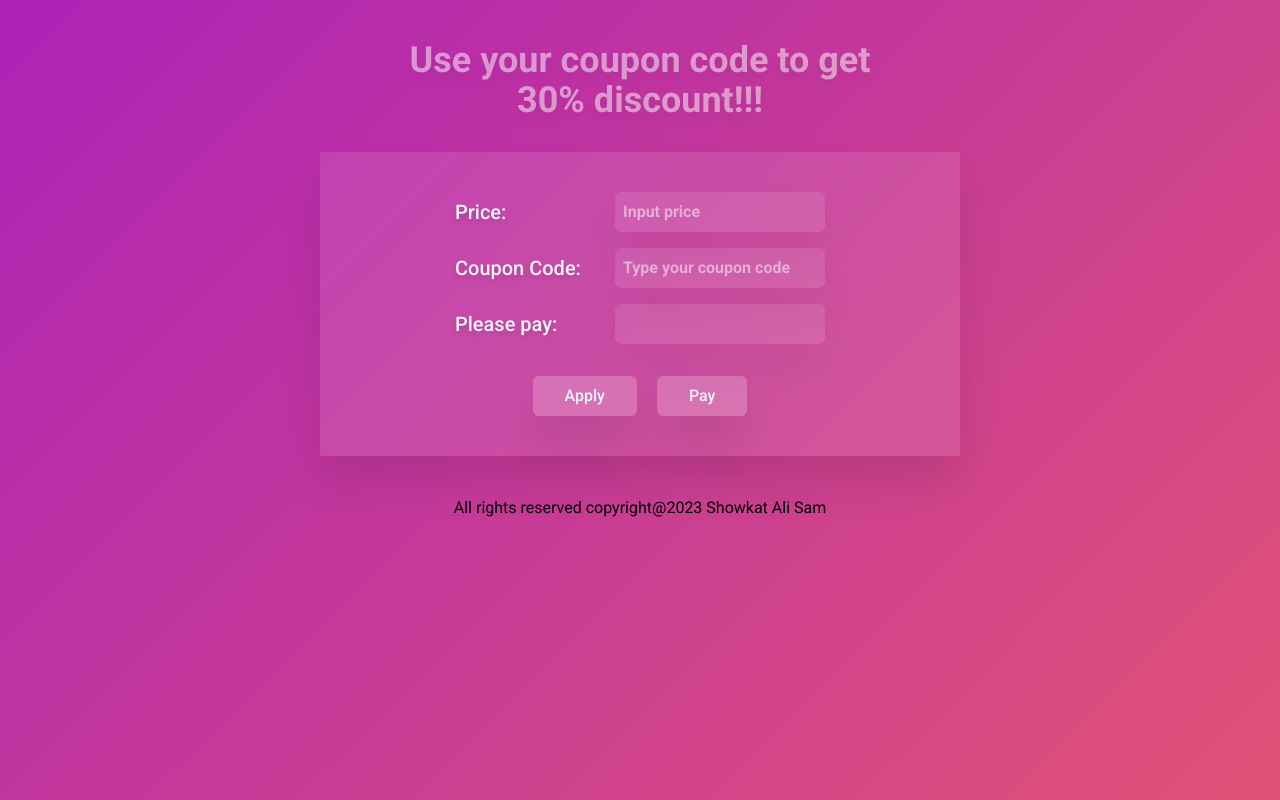
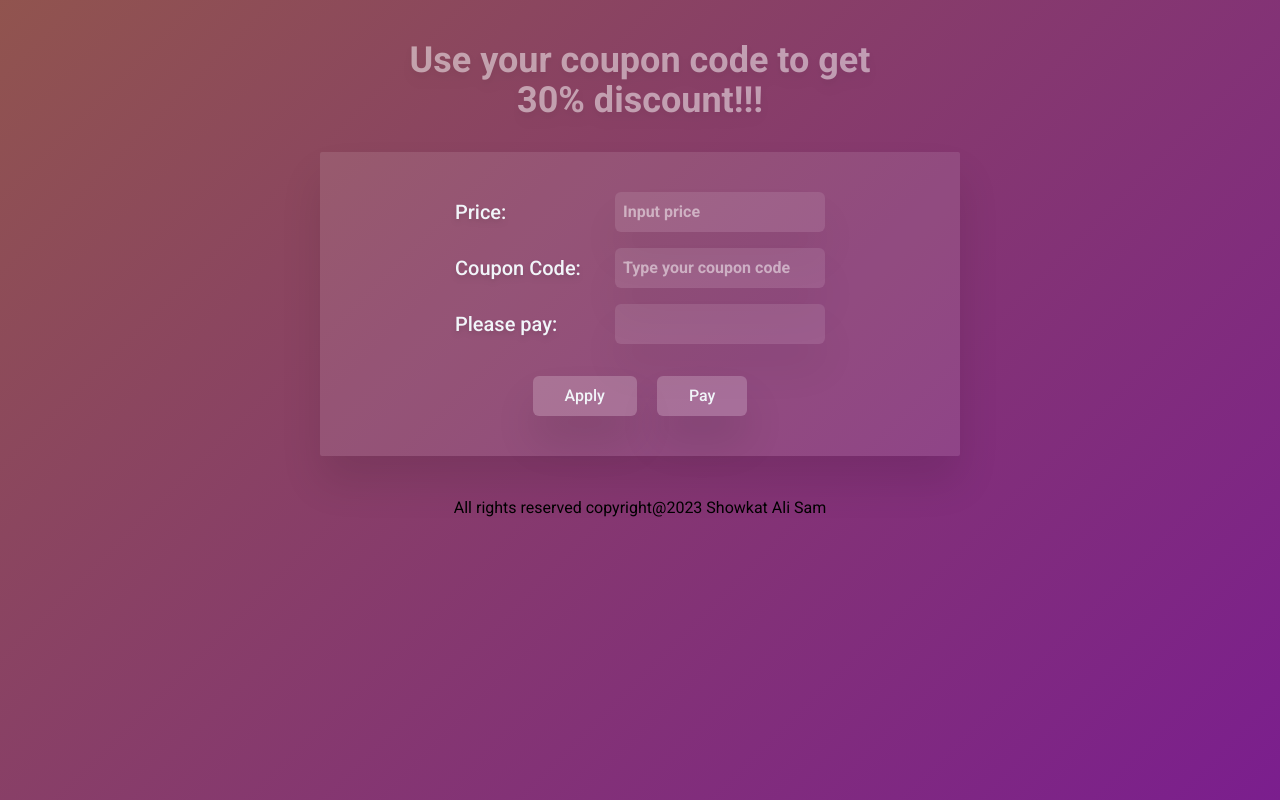
Before and after one commit to coder-showkat/bill-pay, a plain HTML site: page index.html in a window 1280 px wide. Drawn offline with nearby package versions, Linux system fonts and the light colour scheme.

Commit message:
changed background color

```diff
--- a/index.html
+++ b/index.html
@@ -34,7 +34,7 @@
                         custom2: '0 26px 42px rgba(0, 0, 0, 0.05)'
                     },
                     backgroundImage: {
-                        gradient: 'linear-gradient(-45deg, #f76859, #960cd6)',
+                        gradient: 'linear-gradient(-45deg, #7106aa, #9b6d31)',
                     },
                     animation: {
                         'loading': 'loading 1s linear infinite',
```
